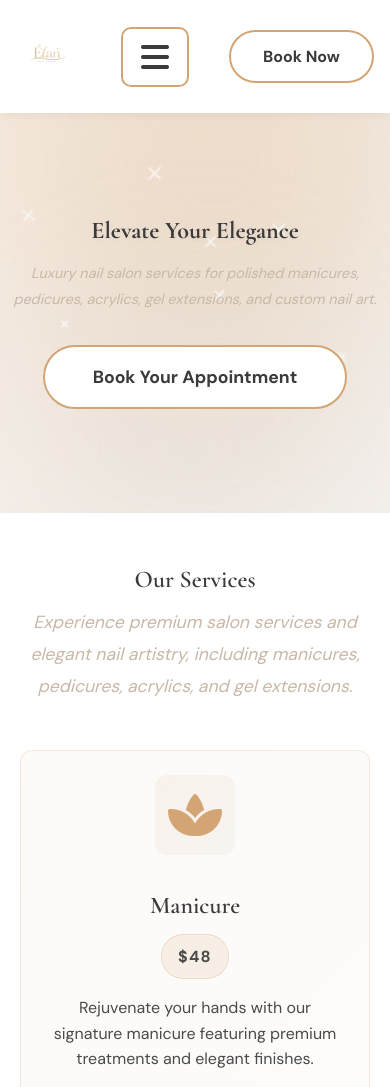
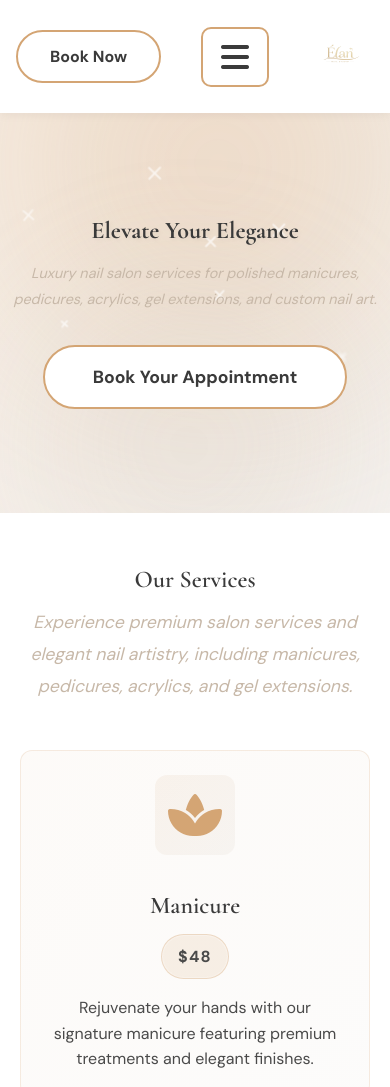
Before and after one commit to YakubMir/NailSalon_Temp., a plain HTML site: page index.html in a window 390 px wide. Shown: the top 1087 px of the page. Drawn offline with nearby package versions, Linux system fonts and the light colour scheme.

Commit message:
Swap hamburger and logo positions on mobile

```diff
--- a/styles.css
+++ b/styles.css
@@ -1052,6 +1052,14 @@ p {
         padding: 0 16px;
     }
 
+    .logo {
+        order: 2;
+    }
+
+    .hamburger {
+        order: 1;
+    }
+
     .nav-menu {
         display: none;
     }
```
